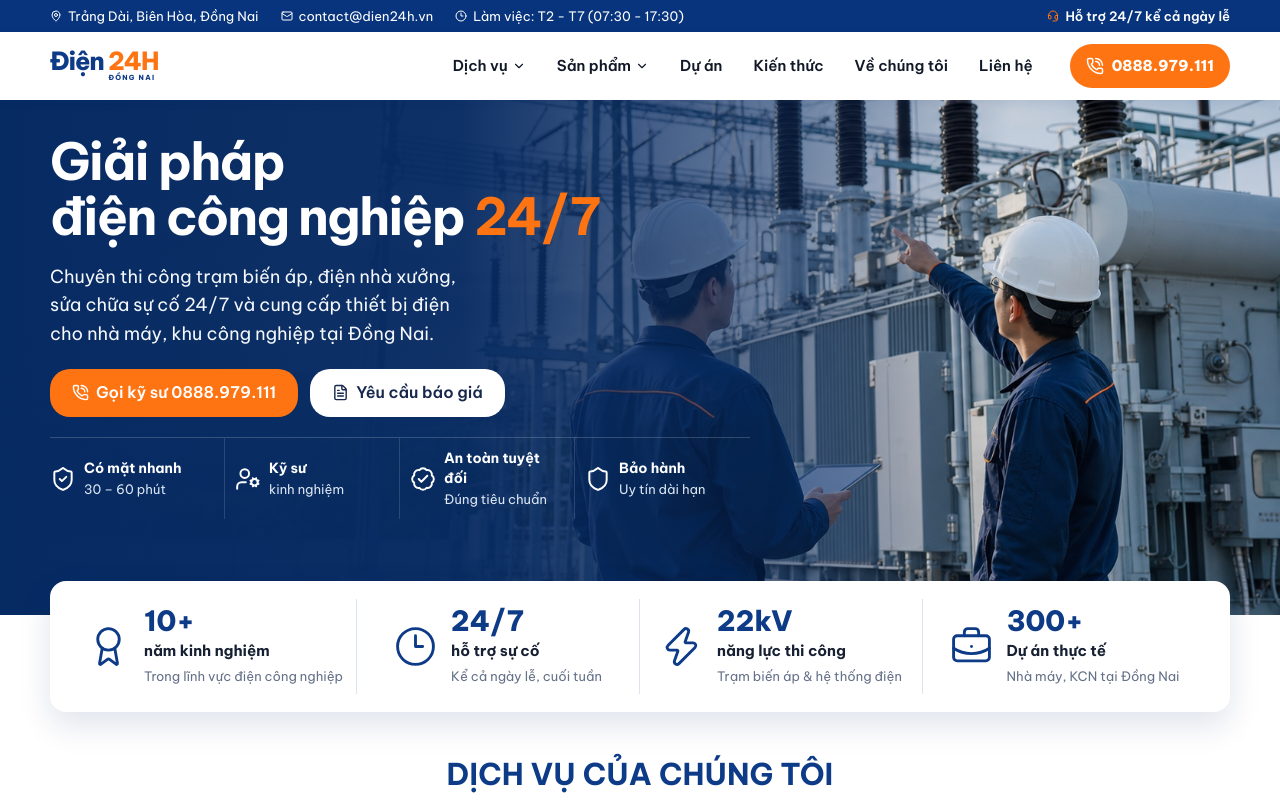
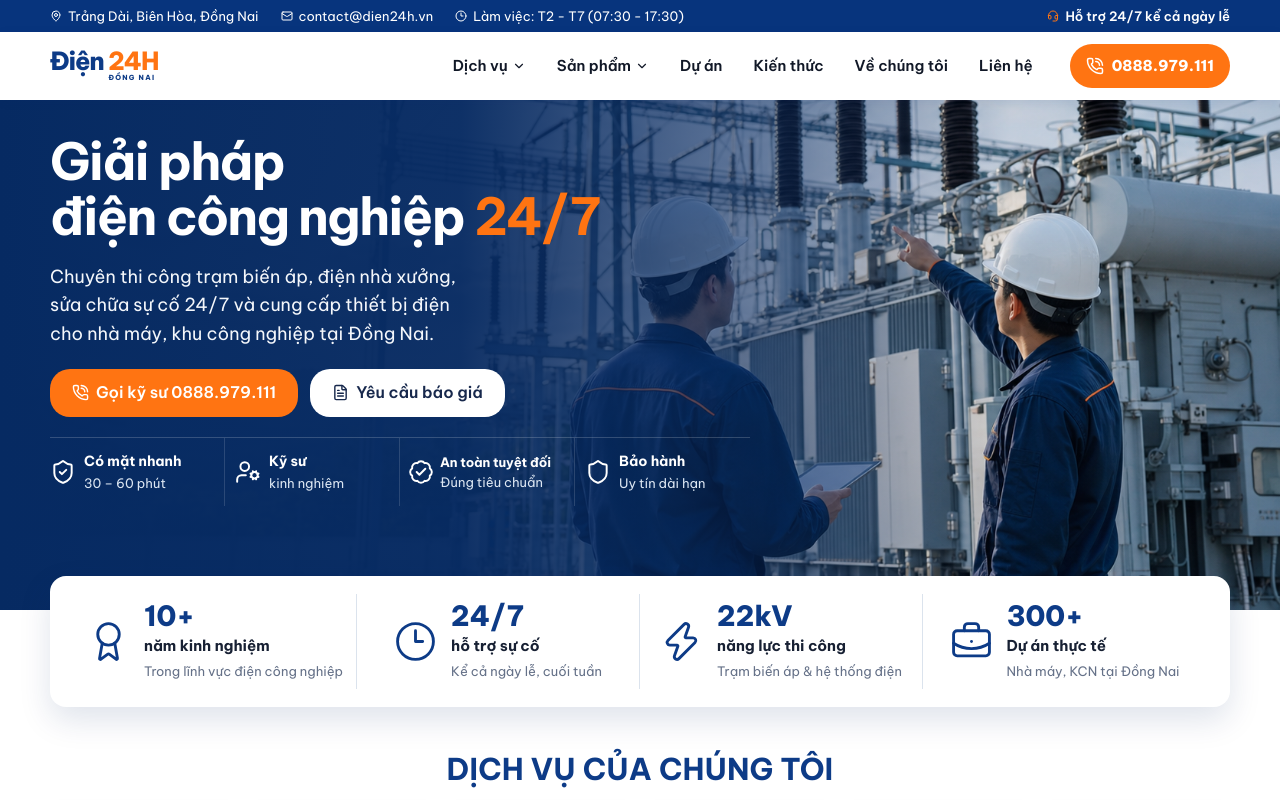
Before and after one commit to shinnn99/dien24h, a React (Vite) app: page / in a window 1280 px wide. Shown: the top 800 px of the page. Built offline with nearby package versions, Linux system fonts and the light colour scheme; grey boxes are pictures that could not be loaded.

Commit message:
Keep hero assurance labels on one line

```diff
--- a/src/typography.css
+++ b/src/typography.css
@@ -479,3 +479,18 @@ body{font-size:var(--type-body);line-height:1.6}
 @media(max-width:1100px){
   .hv2-process article::before,.hv2-process article::after{display:none}
 }
+
+/* Keep the longest hero assurance label safely on one line */
+.hv2-proof-row b{white-space:nowrap}
+.hv2-proof-row>div:nth-child(3){
+  gap:6px;
+  padding-inline:8px;
+}
+.hv2-proof-row>div:nth-child(3) b{
+  font-size:13px;
+  letter-spacing:-.15px;
+}
+
+@media(max-width:900px){
+  .hv2-proof-row>div:nth-child(3) b{font-size:14px}
+}
```
